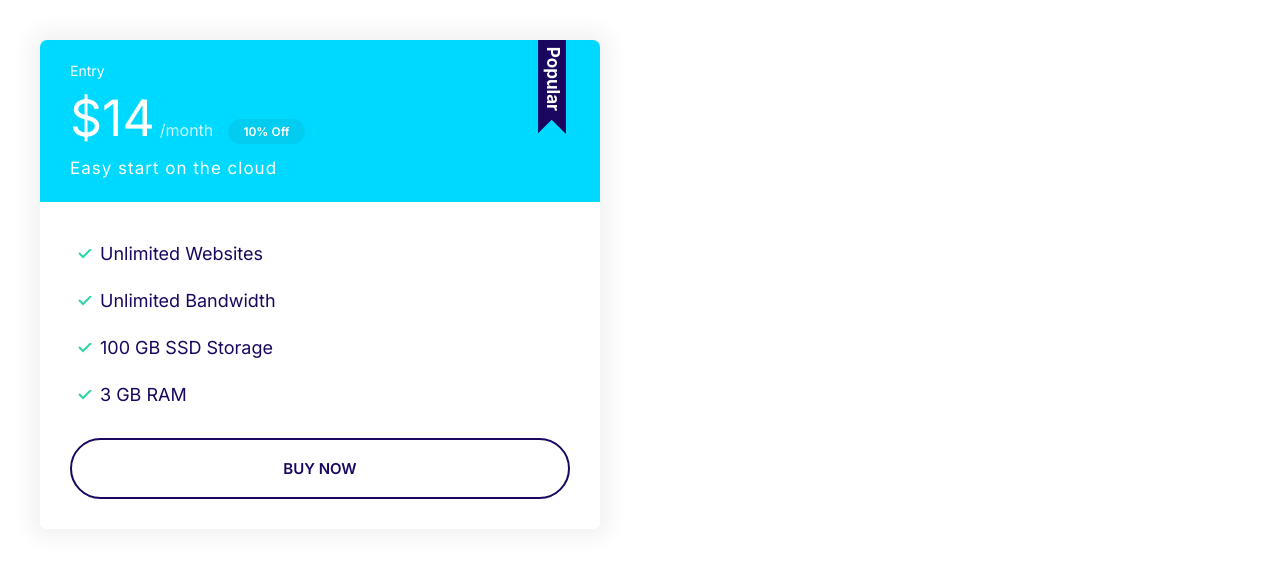
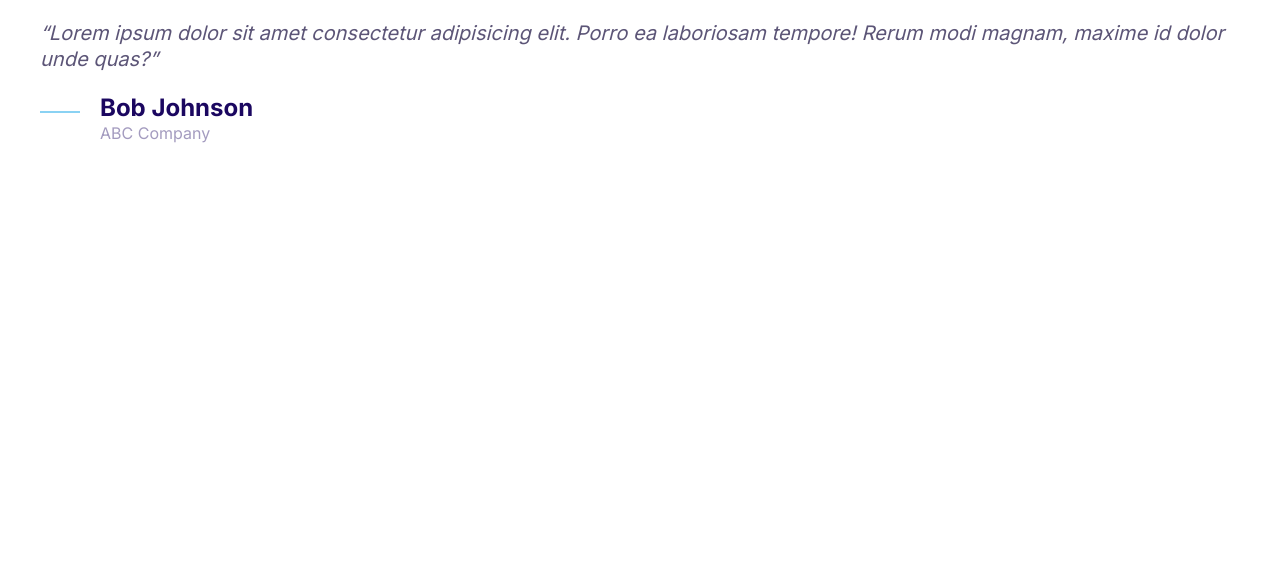
Before and after one commit to rlee52986/sample_cloudhosting, a plain HTML site: page index.html in a window 1280 px wide. Drawn offline with Linux system fonts and the light colour scheme.

Commit message:
Created quotes

```diff
--- a/css/styles.css
+++ b/css/styles.css
@@ -14,6 +14,7 @@ html {
     --color-accent: #ff3400;
     --color-headings: #1b0760;
     --color-body: #918ca4;
+    --color-body-darker: #5c5577;
     --color-border: #ccc;
     --border-radius: 30px;
 }
@@ -359,3 +360,70 @@ a {
         font-size: 1.7rem;
     }
 }
+
+/* Media */
+.media {
+    display: flex;
+}
+
+.media__title {
+    margin-top: 0;
+}
+
+.media__body {
+    margin: 0 2rem;
+}
+
+.media__image {
+    margin-top: 1rem;
+
+}
+
+/* Quotes */
+.quote {
+    font-size: 3rem;
+    font-style: italic;
+    color: var(--color-body-darker);
+    line-height: 1.3;
+}
+
+.quote__text::before {
+    content: open-quote;
+}
+
+.quote__text::after {
+    content: close-quote;
+}
+
+.quote__author {
+    font-size: 3rem;
+    font-weight: 700;
+    font-style: normal;
+    margin-bottom: 0;
+}
+
+.quote__organization {
+    color: var(--color-headings);
+    opacity: 0.4;
+    font-size: 2rem;
+    font-style: normal;
+}
+
+.quote__line {
+    position: relative;
+    bottom: 10px;
+}
+
+@media screen and (min-width: 1024px) {
+    .quote {
+        font-size: 2rem;
+    }
+
+    .quote__author {
+        font-size: 2.4rem;
+    }
+
+    .quote__organization {
+        font-size: 1.6rem;
+    }
+}
--- a/index.html
+++ b/index.html
@@ -11,27 +11,21 @@
     <title>Document</title>
 </head>
 <body>
-    <div style="width: 50%; padding: 4rem">
-        <div class="plan plan--popular">
-            <div class="card card--secondary">
-                <header class="card__header">
-                    <h3 class="plan__name">Entry</h3>
-                    <span class="plan__price">$14</span>
-                    <span class="plan__billing-cycle">/month</span>
-                    <span class="badge badge--secondary badge--small">10% Off</span>
-                    <span class="plan__description">Easy start on the cloud</span>
-                </header>
-                <div class="card__body">
-                    <ul class="list list--tick">
-                        <li class="list__item">Unlimited Websites</li>
-                        <li class="list__item">Unlimited Bandwidth</li>
-                        <li class="list__item">100 GB SSD Storage</li>
-                        <li class="list__item">3 GB RAM</li>
-                    </ul>
-                    <button class="btn btn--outline btn--block">Buy Now</button>
+    <blockquote class="quote">
+        <p class="quote__text">Lorem ipsum dolor sit amet consectetur adipisicing elit. Porro ea laboriosam tempore! Rerum modi magnam, maxime id dolor unde quas?</p>
+        <footer>
+            <div class="media">
+                <div class="media__image">
+                        <svg class="icon icon--primary quote__line">
+                            <use xlink:href="images/sprite.svg#line"></use>
+                        </svg>
+                </div>
+                <div class="media__body">
+                    <h3 class="media__title quote__author">Bob Johnson</h3>
+                    <p class="quote__organization">ABC Company</p>
                 </div>
             </div>
-        </div>
-    </div>
+        </footer>
+    </blockquote>
 </body>
 </html>
```
Also changed, not shown: components/media.html (added, +11 -0 lines), components/plans.html (added, +22 -0 lines).
